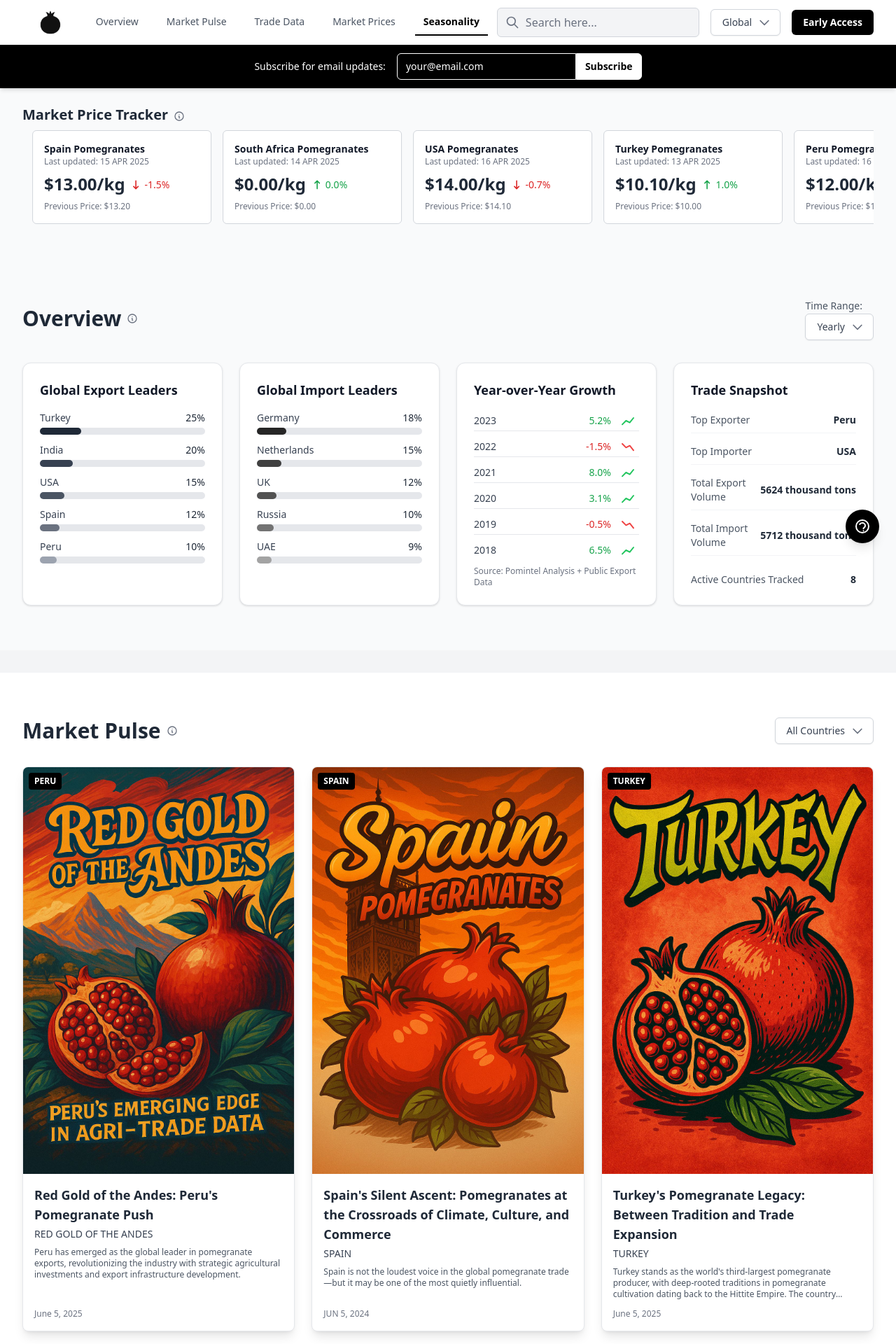
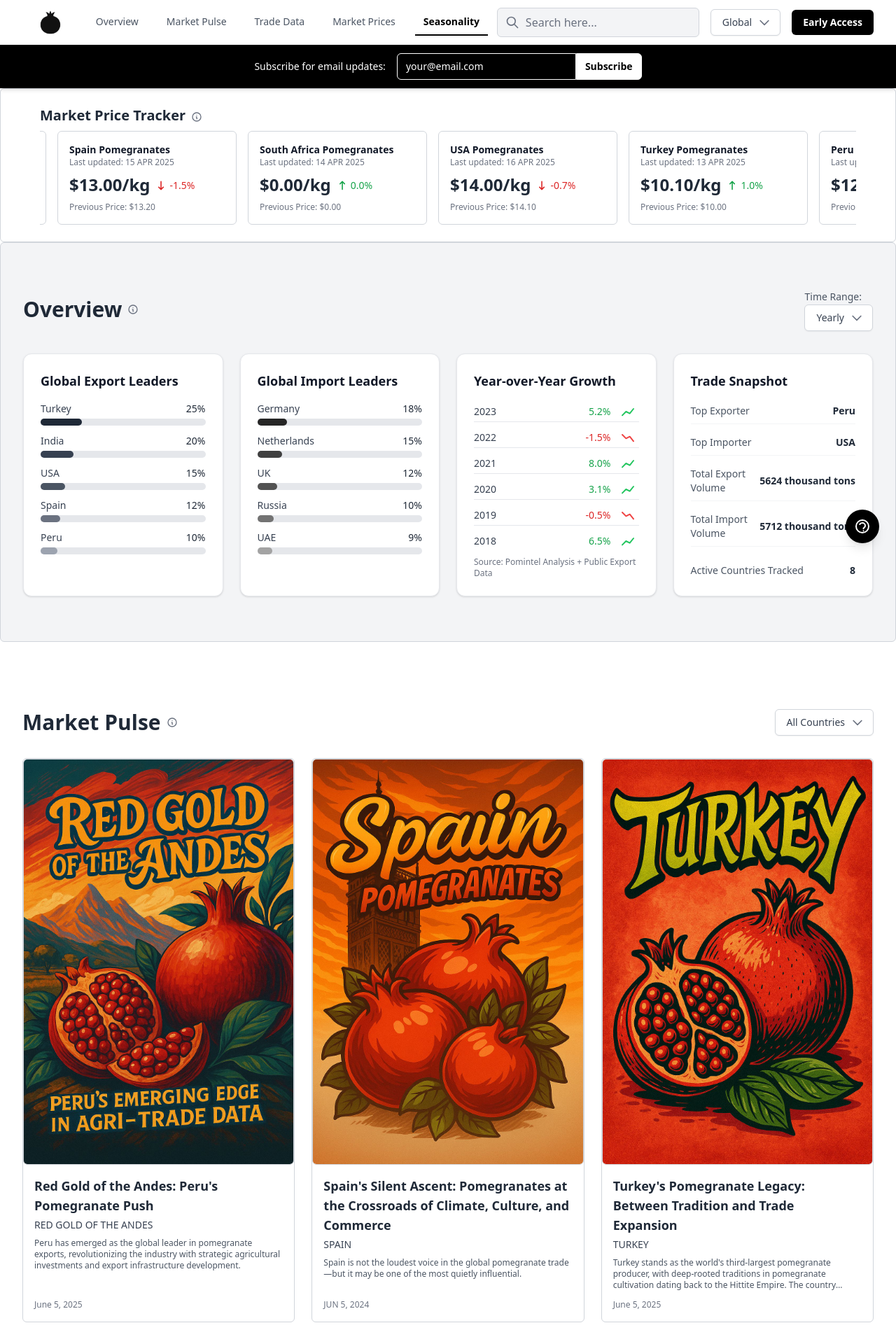
Before and after one commit to msshahzaib97/pomintel_complete, a React (Vite) app: page / in a window 1280 px wide. Shown: the top 1920 px of the page at 70% size. Built offline with nearby package versions, Linux system fonts and the light colour scheme.

Commit message:
Apply consistent card style (border, no shadow, rounded corners) and layout improvements across all sections

```diff
--- a/App.tsx
+++ b/App.tsx
@@ -86,7 +86,7 @@ const App: React.FC = () => {
         appName={APP_NAME}
         onOpenEarlyAccessModal={openEarlyAccessModal}
       />
-      <main className="flex-grow bg-gray-100">
+      <main className="flex-grow bg-white">
         <div ref={el => { sectionRefs.current['overview'] = el; }} className="mb-8"><OverviewSection /></div>
         <div ref={el => { sectionRefs.current['market-pulse'] = el; }} className="mb-8"><MarketPulseSection /></div>
         <div ref={el => { sectionRefs.current['trade-data'] = el; }} className="mb-8"><TradeDataSection /></div>
--- a/components/layout/SectionWrapper.tsx
+++ b/components/layout/SectionWrapper.tsx
@@ -13,7 +13,7 @@ interface SectionWrapperProps {
 
 const SectionWrapper: React.FC<SectionWrapperProps> = ({ id, title, tooltipText, children, className = '', headerContent, inlineHeaderContentMobile = false }) => {
   return (
-    <section id={id} className={`py-12 md:py-16 bg-gray-100 ${className}`}>
+    <section id={id} className={`py-12 md:py-16 ${className}`}>
       <div className="max-w-7xl mx-auto px-4 sm:px-6 lg:px-8">
         <div
           className={`mb-8 flex ${inlineHeaderContentMobile ? 'flex-row items-center justify-start flex-wrap' : 'flex-col'} md:flex-row md:justify-between md:items-center`}
--- a/components/sections/marketprices/MarketPricesTable.tsx
+++ b/components/sections/marketprices/MarketPricesTable.tsx
@@ -73,7 +73,7 @@ const MarketPricesTable: React.FC<MarketPricesTableProps> = ({ data }) => {
 
 
   return (
-    <div className="overflow-x-auto bg-white p-1 rounded-lg shadow-lg border border-gray-200">
+    <div className="overflow-x-auto bg-white p-1 rounded-lg border border-gray-200">
       <table className="min-w-full divide-y divide-gray-200">
         <thead className="bg-gray-50">
           <tr>
--- a/components/sections/marketpulse/ArticleCard.tsx
+++ b/components/sections/marketpulse/ArticleCard.tsx
@@ -10,10 +10,10 @@ const ArticleCard: React.FC<ArticleCardProps> = ({ article, onClick }) => {
   const [imgError, setImgError] = useState(false);
   return (
     <button
-      className="bg-white rounded-lg shadow-lg overflow-hidden cursor-pointer hover:shadow-xl transition-shadow duration-300 flex flex-col h-full border border-gray-200 text-left w-full"
+      className="bg-white rounded-md overflow-hidden cursor-pointer transition-shadow duration-300 flex flex-col h-full border border-gray-300 text-left w-full"
       onClick={onClick}
     >
-      <div className="relative">
+      <div className="border border-gray-300 rounded-md overflow-hidden">
         {imgError ? (
           <div className="w-full h-48 flex items-center justify-center bg-gray-100">
             <svg width="64" height="64" fill="none" viewBox="0 0 24 24"><circle cx="12" cy="12" r="10" fill="#e5e7eb" /><text x="12" y="16" textAnchor="middle" fontSize="10" fill="#9ca3af">No Image</text></svg>
--- a/components/sections/overview/MarketPriceTracker.tsx
+++ b/components/sections/overview/MarketPriceTracker.tsx
@@ -29,7 +29,7 @@ const MarketPriceTracker: React.FC = () => {
   const duplicatedData = [...prices, ...prices]; // Duplicate for seamless loop
 
   return (
-    <div className="bg-gray-50 py-6 pb-10 shadow-sm">
+    <div className="bg-white p-6 rounded-md border border-gray-300">
       <div className="max-w-7xl mx-auto px-4 sm:px-6 lg:px-8">
         <div className="flex items-center mb-2">
           <h3 className="text-xl font-semibold text-gray-800">Market Price Tracker</h3>
--- a/components/sections/overview/OverviewSection.tsx
+++ b/components/sections/overview/OverviewSection.tsx
@@ -22,7 +22,7 @@ const OverviewSection: React.FC = () => {
         id="overview"
         title="Overview"
         tooltipText="Key pomegranate market indicators and statistics."
-        className="bg-gray-50"
+        className="bg-gray-100 border border-gray-300 rounded-md"
         headerContent={
           <Dropdown
             options={TIME_RANGE_OPTIONS}
--- a/components/sections/seasonality/HarvestActivityChart.tsx
+++ b/components/sections/seasonality/HarvestActivityChart.tsx
@@ -23,7 +23,7 @@ const HarvestActivityChart: React.FC<HarvestActivityChartProps> = ({ data, selec
   }, []);
 
   return (
-    <div className="h-96 bg-white p-4 rounded-lg shadow-lg border border-gray-200">
+    <div className="h-96 bg-white p-4 rounded-md border border-gray-300">
       <ResponsiveContainer width="100%" height="100%">
         <BarChart
           data={data}
--- a/components/sections/seasonality/HarvestCalendar.tsx
+++ b/components/sections/seasonality/HarvestCalendar.tsx
@@ -5,7 +5,7 @@ import { HARVEST_CALENDAR_DATA } from '../../../constants';
 
 const HarvestCalendar: React.FC = () => {
   return (
-    <div className="bg-white p-6 rounded-lg shadow-lg border border-gray-200">
+    <div className="bg-white p-6 rounded-md border border-gray-300">
       <h3 className="text-lg font-semibold text-gray-900 mb-4">Harvest Calendar</h3>
       <ul className="space-y-2">
         {HARVEST_CALENDAR_DATA.map((entry) => (
--- a/components/sections/seasonality/ProductionInsights.tsx
+++ b/components/sections/seasonality/ProductionInsights.tsx
@@ -4,7 +4,7 @@ import { PRODUCTION_INSIGHTS_DATA, SEASON_INDICATOR_LEGEND } from '../../../cons
 
 const ProductionInsights: React.FC = () => {
   return (
-    <div className="bg-white p-6 rounded-lg shadow-lg border border-gray-200">
+    <div className="bg-white p-6 rounded-md border border-gray-300">
       <h3 className="text-lg font-semibold text-gray-900 mb-4">Production Insights</h3>
       <ul className="space-y-2 mb-6">
         {PRODUCTION_INSIGHTS_DATA.map((insight) => (
--- a/components/sections/seasonality/SeasonalitySection.tsx
+++ b/components/sections/seasonality/SeasonalitySection.tsx
@@ -45,7 +45,7 @@ const SeasonalitySection: React.FC = () => {
       id="seasonality"
       title="Seasonality"
       tooltipText="Pomegranate harvest schedules and production insights. Harvest activity is speculative and updated periodically."
-      className="bg-gray-50"
+      className="bg-gray-100"
       headerContent={
         <Dropdown
           options={countryOptionsForSeasonality}
--- a/components/sections/tradedata/TradeDataSection.tsx
+++ b/components/sections/tradedata/TradeDataSection.tsx
@@ -102,7 +102,7 @@ const TradeDataSection: React.FC = () => {
       id="trade-data"
       title="Trade Data"
       tooltipText="Detailed import/export volumes and performance metrics."
-      className="bg-gray-50"
+      className="bg-gray-100"
       headerContent={<div className="hidden md:flex items-center space-x-2 md:space-x-4">{desktopControls}</div>}
     >
       {/* Mobile Controls */}
--- a/components/sections/tradedata/TradePerformanceTable.tsx
+++ b/components/sections/tradedata/TradePerformanceTable.tsx
@@ -86,9 +86,9 @@ const TradePerformanceTable: React.FC = () => {
   ];
 
   return (
-    <div className="mt-8 bg-white p-6 rounded-lg shadow-lg border border-gray-200">
+    <div className="mt-8 bg-white p-6 rounded-md border border-gray-300">
       <div className="flex items-center mb-4">
-        <h3 className="text-xl font-semibold text-gray-800">Trade Performance</h3>
+        <h3 className="text-xl font-semibold text-gray-700 px-3 py-2 rounded mb-4">Trade Performance</h3>
       </div>
       <div className="overflow-x-auto">
         <table className="min-w-full divide-y divide-gray-200">
```
